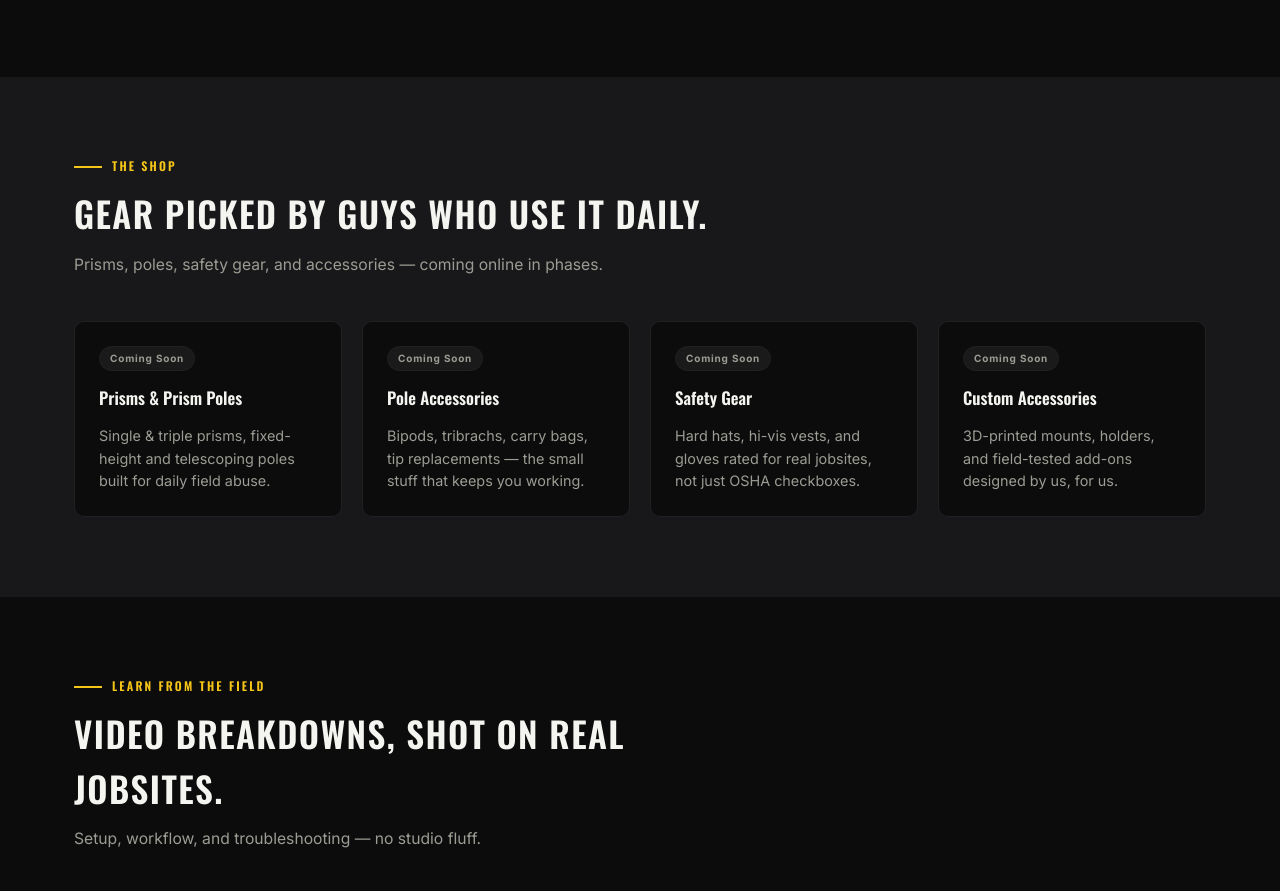
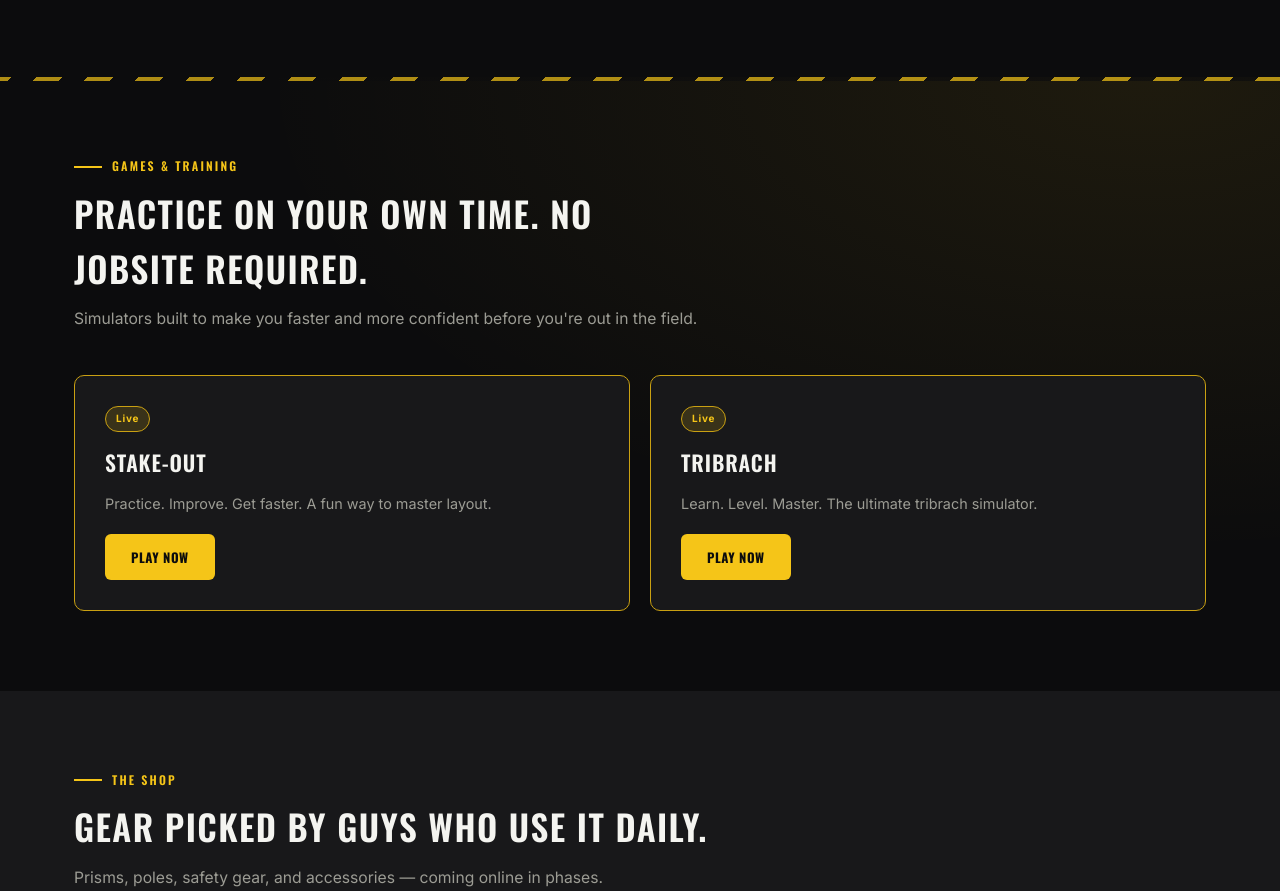
Before and after one commit to robbiefromramona-press/totalstationtech, a plain HTML site: page Website/index.html in a window 1280 px wide. Shown: the part 1670-2561 px from the top of the page. Drawn offline with nearby package versions, Linux system fonts and the light colour scheme.

Commit message:
Phase 4: new Games & Training section (Stake-Out, TriBrach)
Co-Authored-By: Claude Opus 5 <noreply@anthropic.com>

```diff
--- a/Website/index.html
+++ b/Website/index.html
@@ -259,6 +259,16 @@
   .card p{margin:0;color:var(--gray);font-size:0.9rem;flex-grow:1;}
   .card .btn{align-self:flex-start;margin-top:4px;}
 
+  /* Games & Training: a hazard stripe on top sets it apart from Apps.
+     Grid fills the row with however many games exist (2 now, 3 across max as more are added). */
+  .games-section{position:relative;background:radial-gradient(ellipse at 90% 0%, rgba(245,197,24,0.08), transparent 55%), var(--black);}
+  .games-section::before{content:"";position:absolute;top:0;left:0;right:0;height:4px;background:var(--stripe);opacity:0.7;}
+  .grid-games{grid-template-columns:repeat(auto-fit, minmax(300px, 1fr));}
+  @media (min-width:1000px){.grid-games{grid-template-columns:repeat(auto-fit, minmax(340px, 1fr));}}
+  @media (max-width:620px){.grid-games{grid-template-columns:1fr;}}
+  .games-section .card{border-color:var(--yellow-dim);padding:30px;}
+  .games-section .card h3{font-size:1.35rem;font-family:'Oswald',system-ui,sans-serif;text-transform:uppercase;letter-spacing:0.04em;}
+
   /* Coaching list */
   .coach-wrap{display:grid;grid-template-columns:1.1fr 0.9fr;gap:50px;align-items:start;}
   @media (max-width:860px){.coach-wrap{grid-template-columns:1fr;}}
@@ -470,6 +480,35 @@
           <h3>CSV Converter</h3>
           <p>Upload a Trimble, Leica, Topcon or Sokkia point export, answer a few quick questions, and download a converted CSV ready for the field.</p>
           <a href="https://press-csv-converter.netlify.app" target="_blank" rel="noopener" class="btn btn-primary">Launch App</a>
+        </div>
+
+      </div>
+    </div>
+  </section>
+
+  <!-- ===== GAMES & TRAINING ===== -->
+  <section id="games" class="games-section">
+    <div class="wrap">
+      <div class="section-head">
+        <div class="eyebrow">Games &amp; Training</div>
+        <h2>Practice on your own time. No jobsite required.</h2>
+        <p>Simulators built to make you faster and more confident before you're out in the field.</p>
+      </div>
+      <!-- To add a game: copy one card below and change the name, text, and link -->
+      <div class="grid grid-games">
+
+        <div class="card">
+          <span class="tag tag-live">Live</span>
+          <h3>Stake-Out</h3>
+          <p>Practice. Improve. Get faster. A fun way to master layout.</p>
+          <a href="https://stake-out.netlify.app/" target="_blank" rel="noopener" class="btn btn-primary">Play Now</a>
+        </div>
+
+        <div class="card">
+          <span class="tag tag-live">Live</span>
+          <h3>TriBrach</h3>
+          <p>Learn. Level. Master. The ultimate tribrach simulator.</p>
+          <a href="https://tribrachgame.netlify.app/" target="_blank" rel="noopener" class="btn btn-primary">Play Now</a>
         </div>
 
       </div>
```
